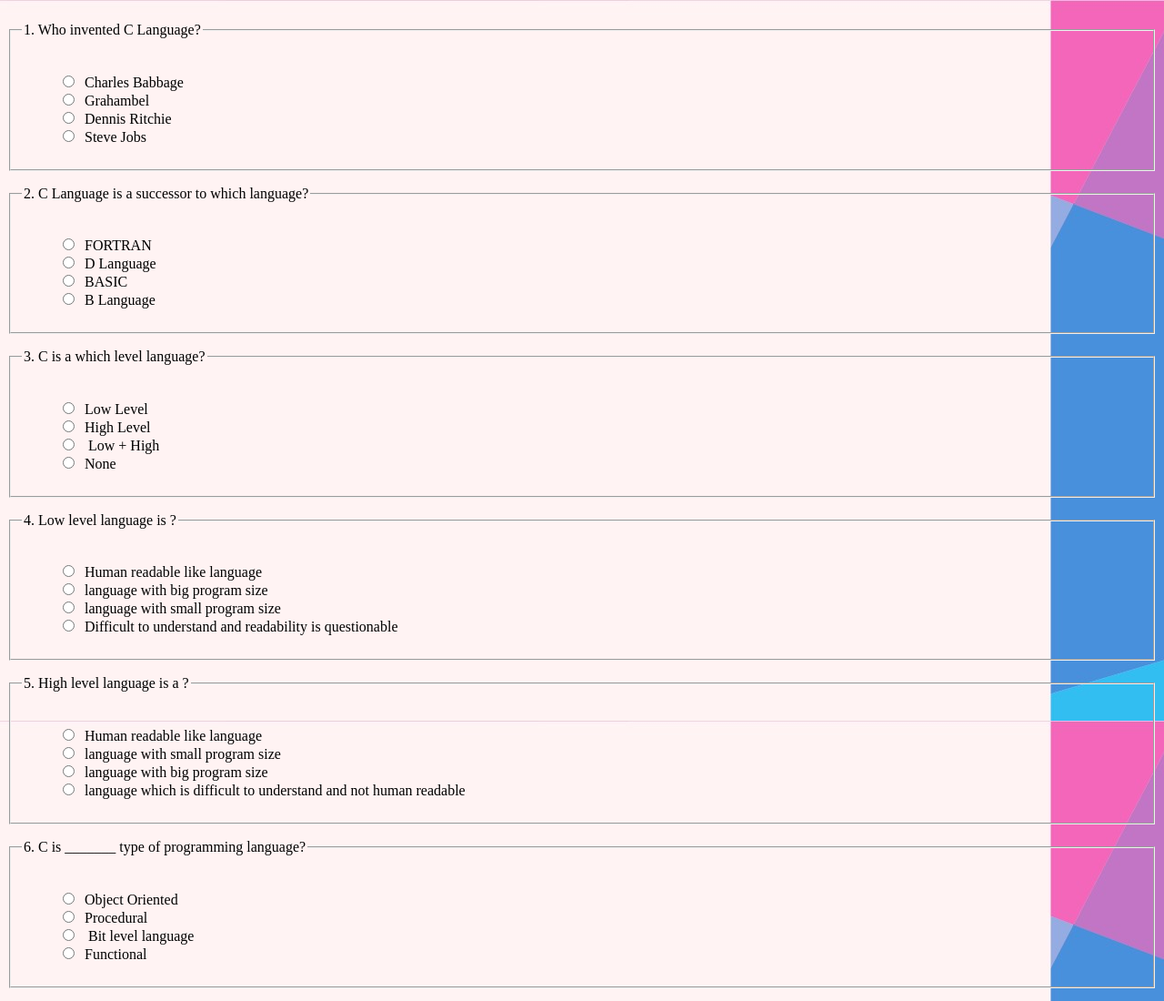
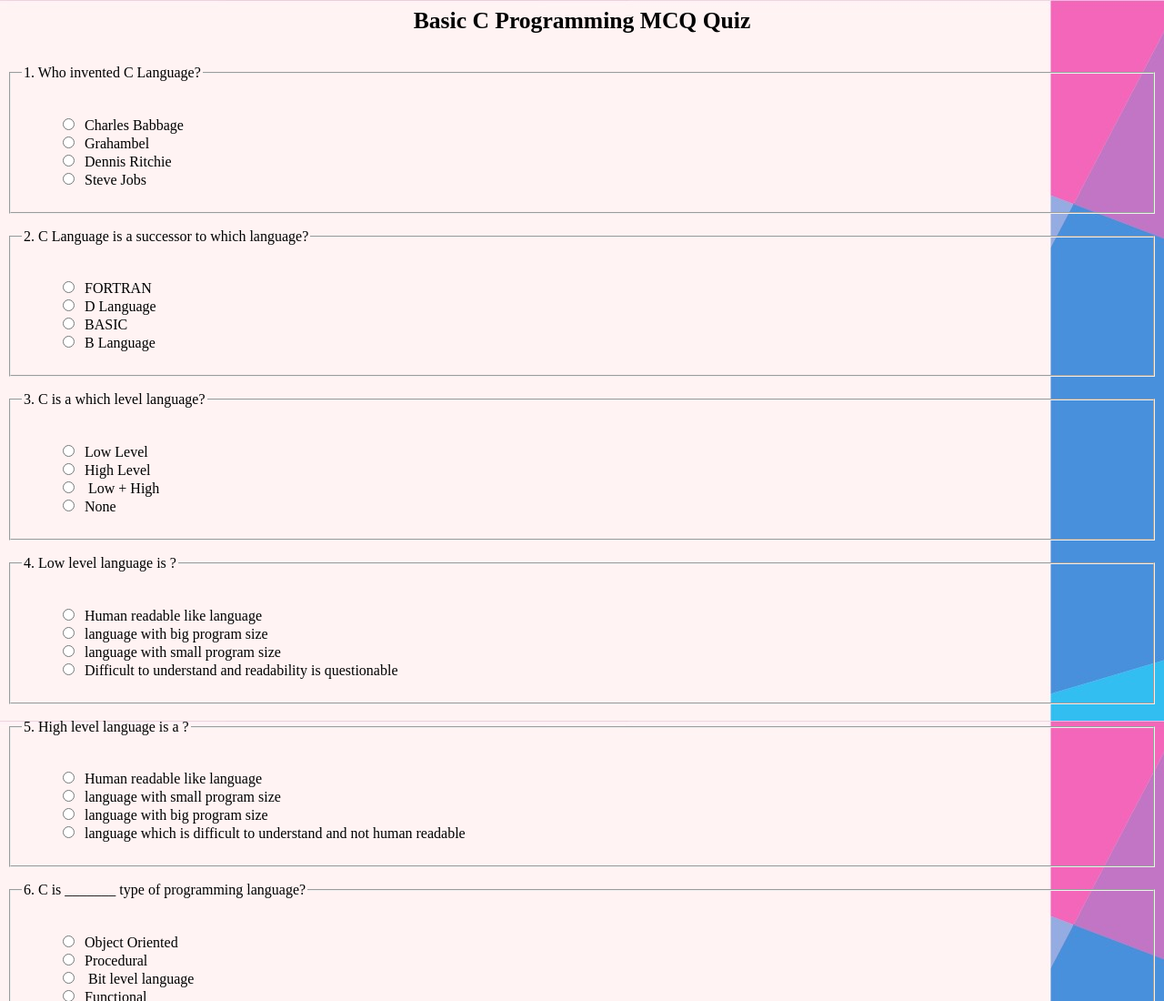
Before and after one commit to Moulik07/QuizyMEEEEEE, a plain HTML site: page quizcode.html in a window 1280 px wide. Shown: the top 1100 px of the page at 91% size. Drawn offline with Linux system fonts and the light colour scheme; files whose address does not match are found by name.

Commit message:
Update quizcode.html

```diff
--- a/quizcode.html
+++ b/quizcode.html
@@ -4,7 +4,8 @@
 <script type="text/javascript" src="jquery.js"></script>
 <script type="text/javascript" src="quiz-1.js"></script>
 </head>
-<body background=C:\Users\harsh\Downloads\bg3.jpg>
+<body background=bg3.jpg>
+<strong><center><h1 style="font-size:2vw">Basic C Programming MCQ Quiz</h1></center></strong>
 <fieldset>
 <legend><p class="question">1. Who invented C Language?</p></legend>
 
@@ -120,8 +121,6 @@
 <input type="radio" name="q10" value="d" id="q10d"><label for="q10d">1990</label><br/>
 </ul>
 </fieldset>
-
-
 <br/>
 <div id="results">
 Show me the answers!
@@ -175,11 +174,14 @@ Show me the answers!
 <div id="category10">
 <p>
 <strong>Question 10:</strong> The correct answer is <strong>C</strong>.</p>
-</div>
+
 
 <div id="category11">
 <p>
-You answered them all right!</p>
+You answered them all right!</p
 </div>
+</div>
+
+
 </body>
 </html>
```
